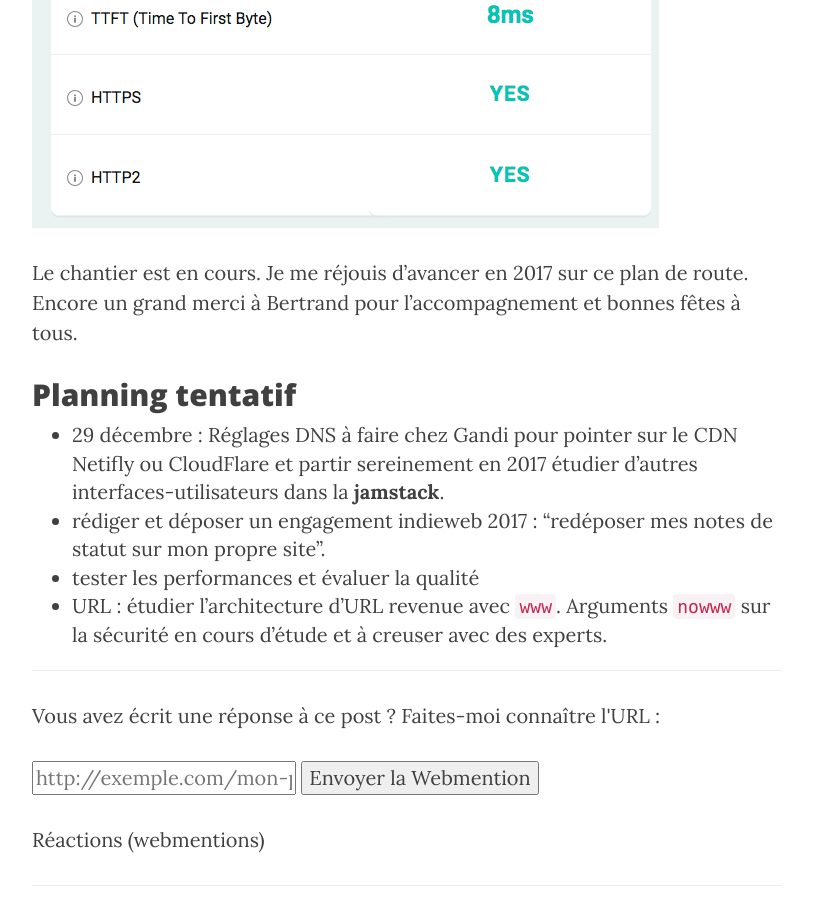
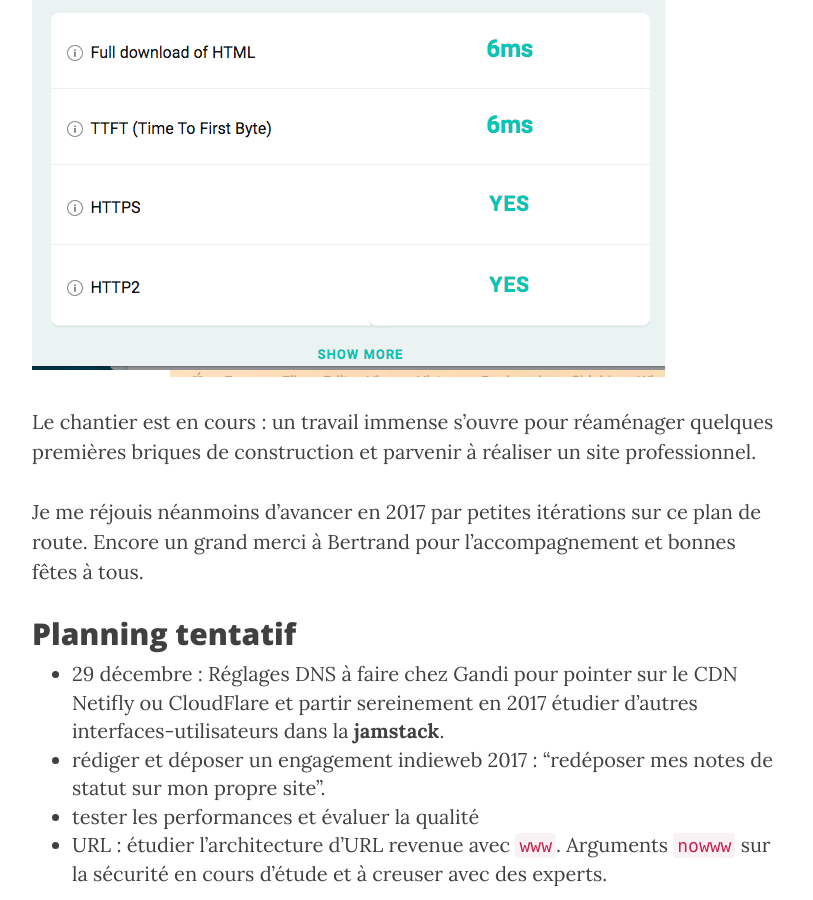
Before and after one commit to ChristopheDucamp/xtof-clean-blog, a Jekyll site: the page built from _posts/2016-12-24-migration-jamstack.markdown, in a window 1280 px wide and 900 px high, scrolled down 2080 px. Shown: the whole window, without its empty margins (233-1046 px from the left). Built offline with Jekyll 4.4.1, drawn with Linux system fonts in a browser that asks for light colours; nearby versions of some CDN libraries; comment, search, counter and statistics services are not loaded.

Commit message:
Updated Migration Jamstack

```diff
--- a/_posts/2016-12-24-migration-jamstack.markdown
+++ b/_posts/2016-12-24-migration-jamstack.markdown
@@ -31,9 +31,12 @@ Pointage du domaine de OVH sur le CDN Netifly :
 ### Résultats du "Speedtest" proposé par Netifly
 
 Que vaut ce test : [https://testmysite.io](https://testmysite.io) ?
-![Netlify Speedtest 2016-12-24.png](/uploads/Netlify%20Speedtest%202016-12-24.png)
 
-Le chantier est en cours. Je me réjouis d'avancer en 2017 sur ce plan de route. Encore un grand merci à Bertrand pour l'accompagnement et bonnes fêtes à tous.
+![Netlify Speedtest 2016-12-24 06-.png](/uploads/Netlify%20Speedtest%202016-12-24%2006-.png)
+
+Le chantier est en cours : un travail immense s'ouvre pour réaménager quelques premières briques de construction et parvenir à réaliser un site professionnel.
+
+Je me réjouis néanmoins d'avancer en 2017 par petites itérations sur ce plan de route. Encore un grand merci à Bertrand pour l'accompagnement et bonnes fêtes à tous.
 
 ## Planning tentatif
 * 29 décembre : [Réglages DNS à faire chez Gandi pour pointer sur le CDN Netifly ou CloudFlare](http://ducamp.me/2016-357#SSL_sur_domaine_apex_christopheducamp.com) et partir sereinement en 2017 étudier d'autres interfaces-utilisateurs dans la **[jamstack](https://christophe.ducamp.me/2016/12/20/newbie-sur-la-jamstack-dot-dot-dot.html)**.
```
